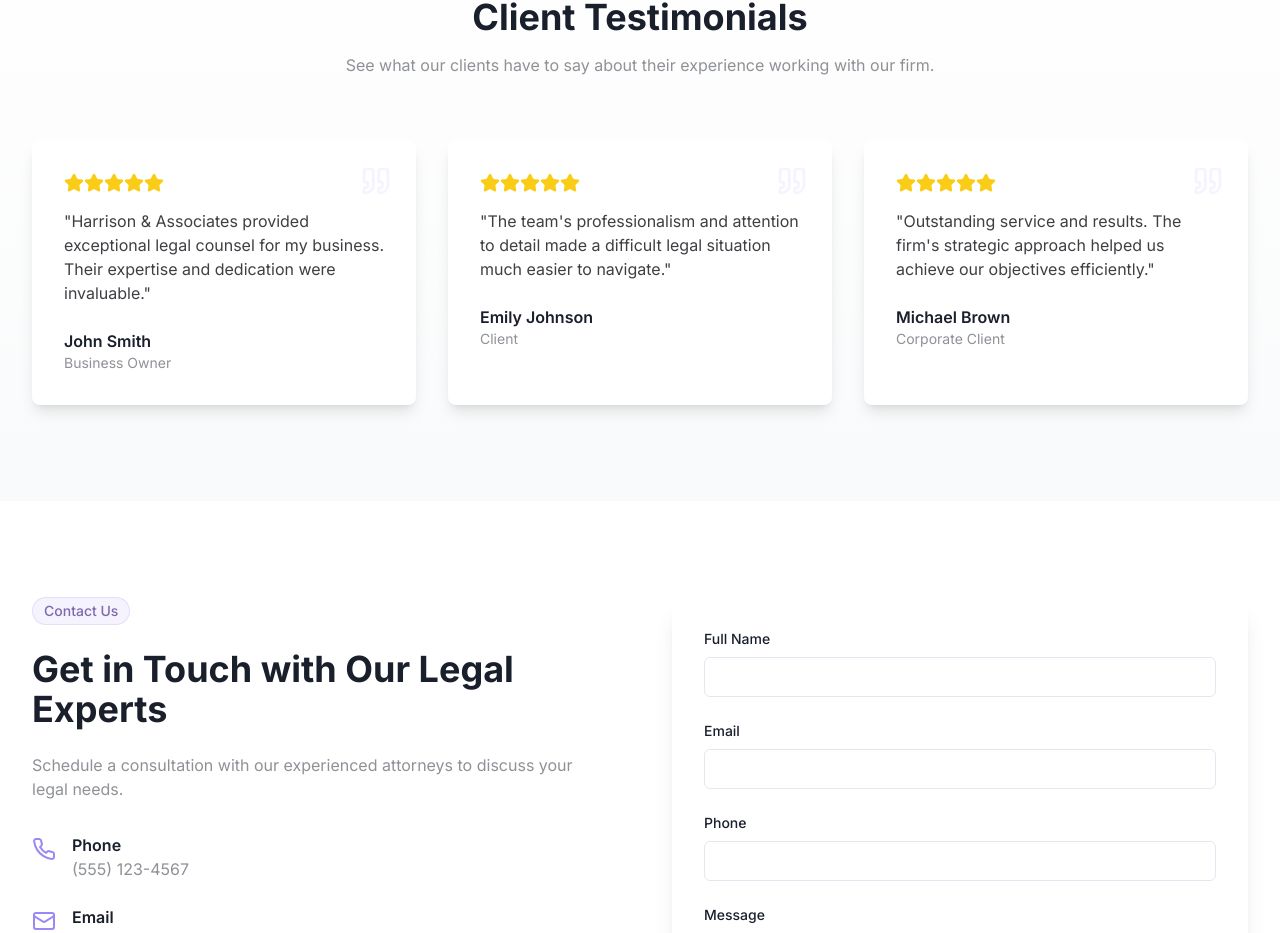
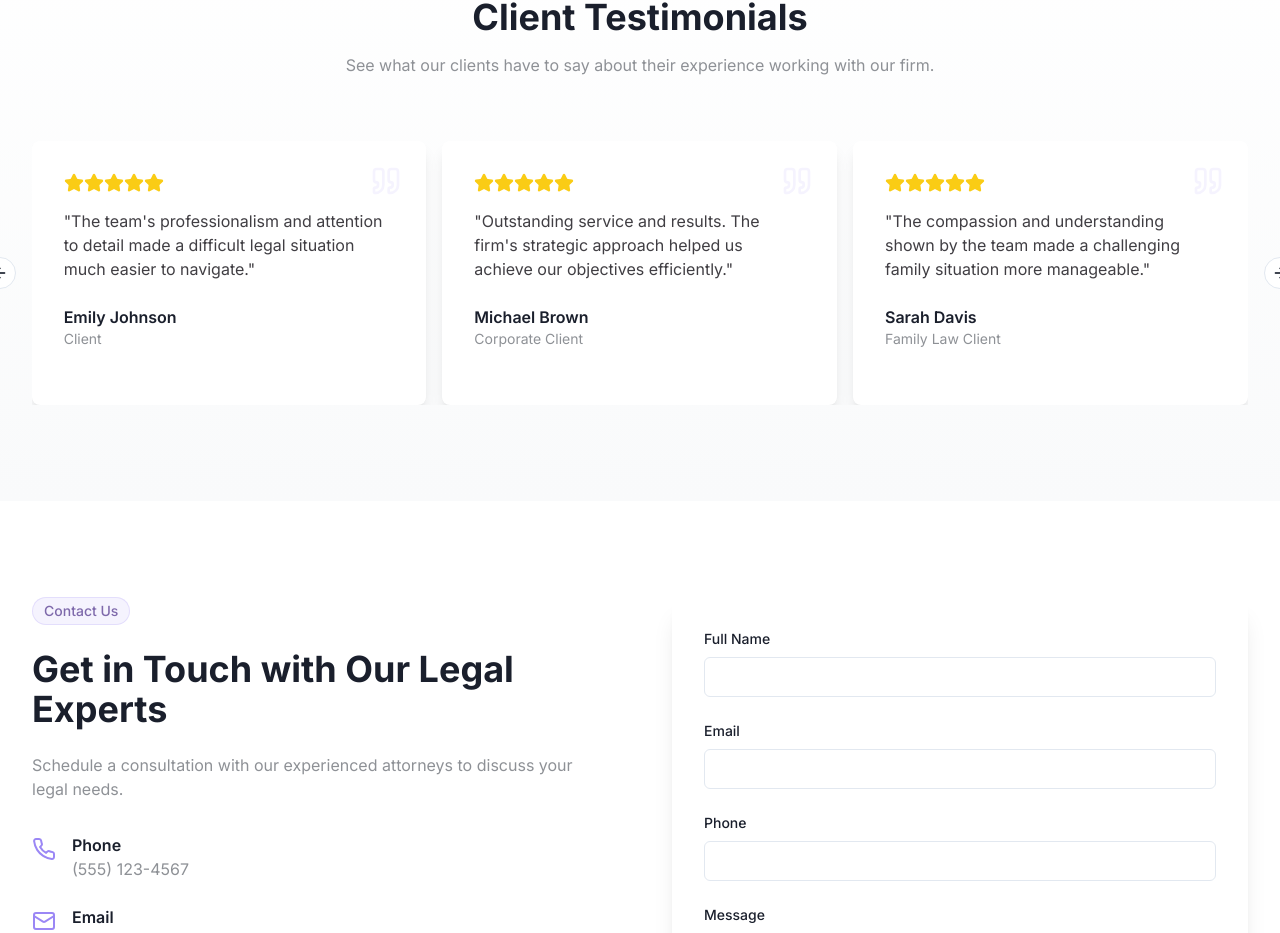
Before and after one commit to yashtomar15/juris-convert-modern, a React (Vite) app: page / in a window 1280 px wide. Shown: the part 3207-4140 px from the top of the page. Built offline with nearby package versions, Linux system fonts and the light colour scheme.

Commit message:
Add horizontal scrolling to testimonials
The testimonials section on the homepage will now scroll horizontally automatically and infinitely.

```diff
--- a/src/components/Testimonials.tsx
+++ b/src/components/Testimonials.tsx
@@ -1,5 +1,16 @@
 
 import { Star, Quote } from 'lucide-react';
+import * as React from "react";
+import {
+  Carousel,
+  CarouselContent,
+  CarouselItem,
+  CarouselNext,
+  CarouselPrevious,
+} from "@/components/ui/carousel";
+import { useEffect } from "react";
+import useEmblaCarousel from "embla-carousel-react";
+import Autoplay from "embla-carousel-autoplay";
 
 const testimonials = [
   {
@@ -19,10 +30,32 @@ const testimonials = [
     role: "Corporate Client",
     content: "Outstanding service and results. The firm's strategic approach helped us achieve our objectives efficiently.",
     rating: 5
+  },
+  {
+    name: "Sarah Davis",
+    role: "Family Law Client",
+    content: "The compassion and understanding shown by the team made a challenging family situation more manageable.",
+    rating: 5
+  },
+  {
+    name: "Robert Wilson",
+    role: "Corporate Executive",
+    content: "Their expertise in corporate law has been instrumental in our company's growth and success.",
+    rating: 5
   }
 ];
 
 const Testimonials = () => {
+  const autoplayPlugin = React.useMemo(
+    () =>
+      Autoplay({
+        delay: 4000,
+        stopOnInteraction: false,
+        stopOnMouseEnter: true,
+      }),
+    []
+  );
+
   return (
     <section className="py-24 bg-gradient-to-b from-white to-gray-50">
       <div className="max-w-7xl mx-auto px-4 sm:px-6 lg:px-8">
@@ -35,12 +68,18 @@ const Testimonials = () => {
           </p>
         </div>
 
-        <div className="grid grid-cols-1 md:grid-cols-3 gap-8">
+        <Carousel
+          opts={{
+            align: "start",
+            loop: true,
+          }}
+          plugins={[autoplayPlugin]}
+          className="w-full"
+        >
+          <CarouselContent className="-ml-2 md:-ml-4">
             {testimonials.map((testimonial, index) => (
-            <div
-              key={index}
-              className="bg-white p-8 rounded-lg shadow-lg relative"
-            >
+              <CarouselItem key={index} className="pl-2 md:pl-4 md:basis-1/2 lg:basis-1/3">
+                <div className="bg-white p-8 rounded-lg shadow-lg relative h-full">
                   <Quote className="absolute top-6 right-6 h-8 w-8 text-primary/10" />
                   <div className="flex mb-4">
                     {[...Array(testimonial.rating)].map((_, i) => (
@@ -53,8 +92,12 @@ const Testimonials = () => {
                     <p className="text-sm text-neutral-light">{testimonial.role}</p>
                   </div>
                 </div>
+              </CarouselItem>
             ))}
-        </div>
+          </CarouselContent>
+          <CarouselPrevious />
+          <CarouselNext />
+        </Carousel>
       </div>
     </section>
   );
```
Lines whose indentation alone changed are shown as unchanged.
